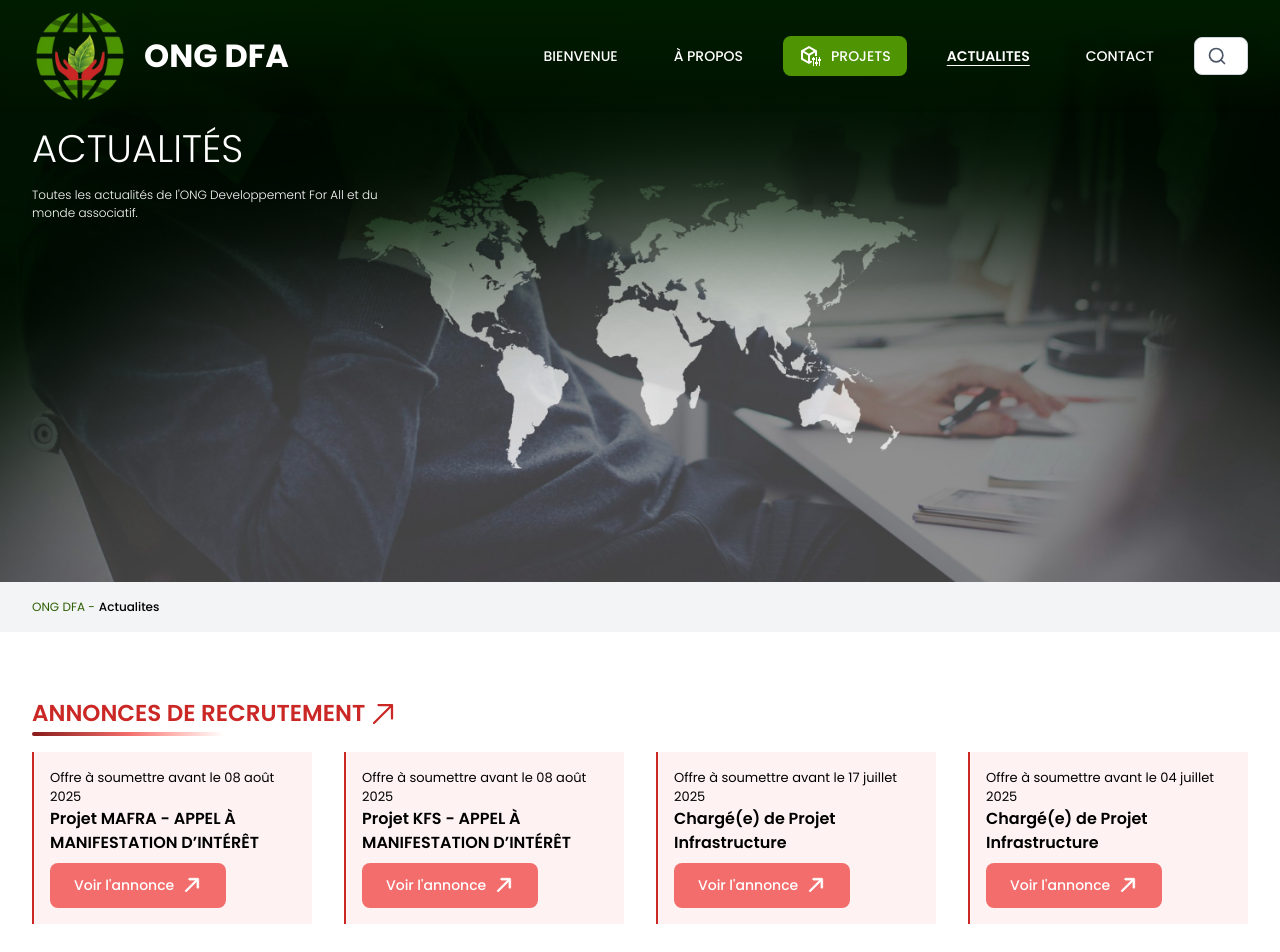
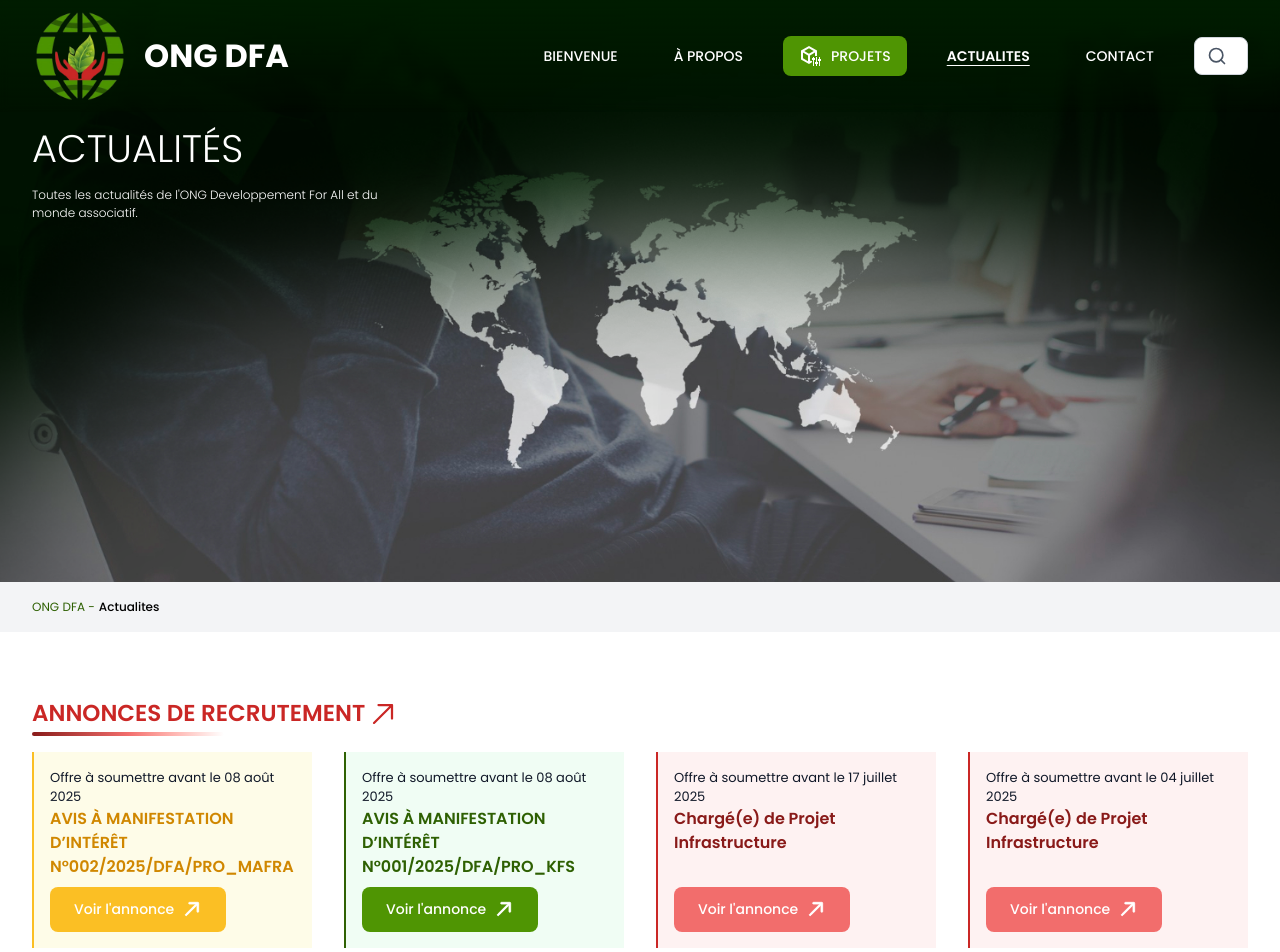
Before and after one commit to charmidez/ong-dfa, a Next.js app: page /actualites in a window 1280 px wide. Shown: the top 952 px of the page. Built offline with nearby package versions, Linux system fonts and the light colour scheme.

Commit message:
Ajout articles color

```diff
--- a/src/app/actualites/actualiteSections.tsx
+++ b/src/app/actualites/actualiteSections.tsx
@@ -7,18 +7,44 @@ export function RecrutementAnnonces() {
   return (
     <section className="lg:py-16 py-8 px-4 lg:px-8 flex flex-col">
       <TitreSectionRecrutement titre="Annonces de recrutement" />
-      <div className="grid grid-cols-1 md:grid-cols-2 lg:grid-cols-4 gap-8">
+      <div className="grid grid-cols-1 md:grid-cols-2 lg:grid-cols-4 gap-8  text-bleu-fonce">
         {[...annonceRecrutemntData]
           .sort((a, b) => b.id - a.id) // tri du plus grand id au plus petit
-          .map((annonce) => (
+          .map((annonce) => {
+            let btnColorClassName = "";
+            let titreColorClassName = "";
+            let cardBgColorClassName = "";
+
+            switch (annonce.id) {
+              case 3:
+                btnColorClassName = "bg-vert-clair hover:bg-vert-fonce";
+                titreColorClassName = "text-vert-fonce";
+                cardBgColorClassName = "bg-green-50 border-vert-milieu";
+                break;
+              case 4:
+                btnColorClassName = "bg-jaune-clair hover:bg-jaune-fonce";
+                titreColorClassName = "text-yellow-600";
+                cardBgColorClassName = "bg-yellow-50 border-jaune-milieu";
+                break;
+              default:
+                btnColorClassName = "bg-rouge-clair hover:bg-rouge-fonce";
+                titreColorClassName = "text-rouge-fonce";
+                cardBgColorClassName = "border-rouge-milieu bg-red-50";
+            }
+
+            return (
               <CardRecrutementAnonces
                 key={annonce.id}
                 titre={annonce.titre}
                 dateLimite={annonce.dateLimite}
                 linkToAction={`/recrutements/${annonce.slug}`}
                 textButton="Voir l'annonce"
+                btnColorClassName={btnColorClassName}
+                titreColorClassName={titreColorClassName}
+                cardBgColorClassName={cardBgColorClassName}
               />
-          ))}
+            );
+          })}
       </div>
     </section>
   );
--- a/src/components/Buttons.tsx
+++ b/src/components/Buttons.tsx
@@ -168,7 +168,7 @@ export function ButtonLinkRecrutement({
   return (
     <Link
       href={href}
-      className={`inline-flex items-center gap-2 px-6 py-3 rounded-lg bg-rouge-clair text-white font-medium hover:bg-rouge-fonce w-fit transition ${className}`}
+      className={`inline-flex items-center gap-2 px-6 py-3 rounded-lg  text-white font-medium w-fit transition ${className}`}
     >
       <span>{texte}</span>
       <Image
--- a/src/components/Card.tsx
+++ b/src/components/Card.tsx
@@ -176,6 +176,9 @@ interface CardRecrutementAnoncesProps {
   dateLimite?: string;
   description?: string;
   imgSrc?: string;
+  btnColorClassName? : string;
+  titreColorClassName? : string;
+  cardBgColorClassName? : string;
 }
 
 export function CardRecrutementAnonces({
@@ -183,16 +186,19 @@ export function CardRecrutementAnonces({
   linkToAction,
   textButton,
   dateLimite,
+  btnColorClassName,
+  titreColorClassName,
+  cardBgColorClassName,
 }: CardRecrutementAnoncesProps) {
   return (
-    <div className="bg-red-50 border-l-2 border-rouge-milieu p-4 flex flex-col gap-2 justify-between">
+    <div className={`border-l-2  p-4 flex flex-col gap-2 justify-between ${cardBgColorClassName}`}>
       <div>
-        <p className="text-texte-citation">
+        <p className="text-texte-citation text-gray-900">
         Offre à soumettre avant le {dateLimite}
       </p>
-      <h2 className="font-semibold text-titre-sous-titre">{titre}</h2>
+      <h2 className={`font-semibold text-titre-sous-titre ${titreColorClassName}`}>{titre}</h2>
       </div>
-      <ButtonLinkRecrutement href={linkToAction} texte={textButton} />
+      <ButtonLinkRecrutement href={linkToAction} texte={textButton} className={btnColorClassName}/>
     </div>
   );
 }
--- a/src/data/recrutementData.tsx
+++ b/src/data/recrutementData.tsx
@@ -116,7 +116,7 @@ export const annonceRecrutemntData = [
     id: 3,
     slug: "projet-kfs",
     img: "/images/img-4.webp",
-    titre: "Projet KFS - APPEL À MANIFESTATION D’INTÉRÊT",
+    titre: "AVIS À MANIFESTATION D’INTÉRÊT N°001/2025/DFA/PRO_KFS",
     description: descriptions[2].description,
     datePublication: "2025-07-14",
     dateLimite: "08 août 2025",
@@ -130,7 +130,7 @@ export const annonceRecrutemntData = [
     id: 4,
     slug: "projet-mafra",
     img: "/images/img-4.webp",
-    titre: "Projet MAFRA - APPEL À MANIFESTATION D’INTÉRÊT",
+    titre: "AVIS À MANIFESTATION D’INTÉRÊT N°002/2025/DFA/PRO_MAFRA",
     description: descriptions[2].description,
     datePublication: "2025-07-14",
     dateLimite: "08 août 2025",
```
Lines whose indentation alone changed are shown as unchanged.
